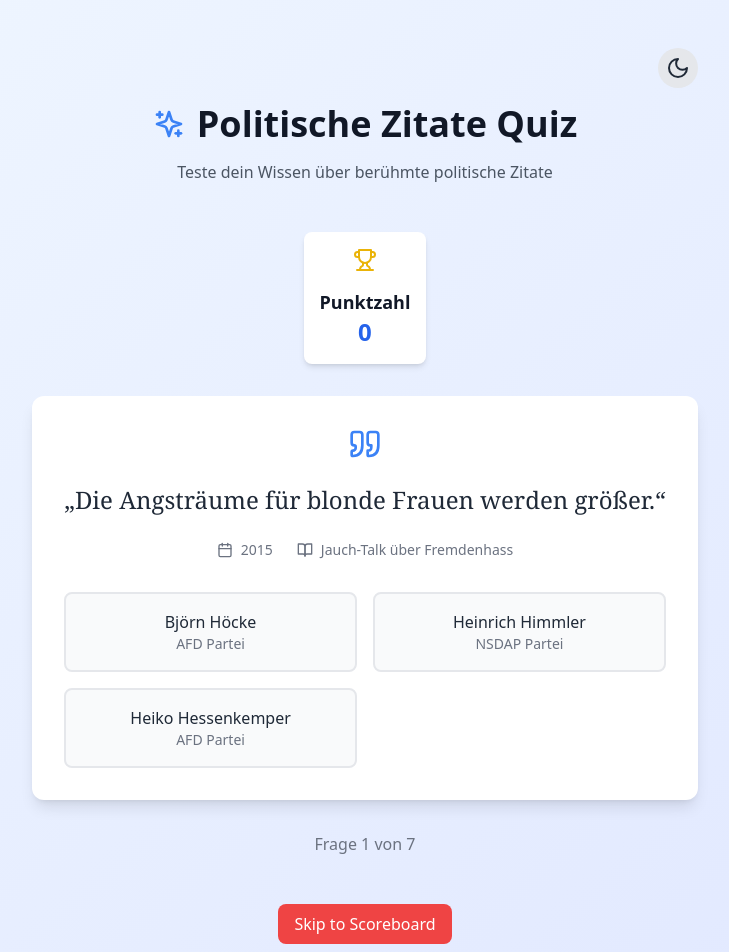
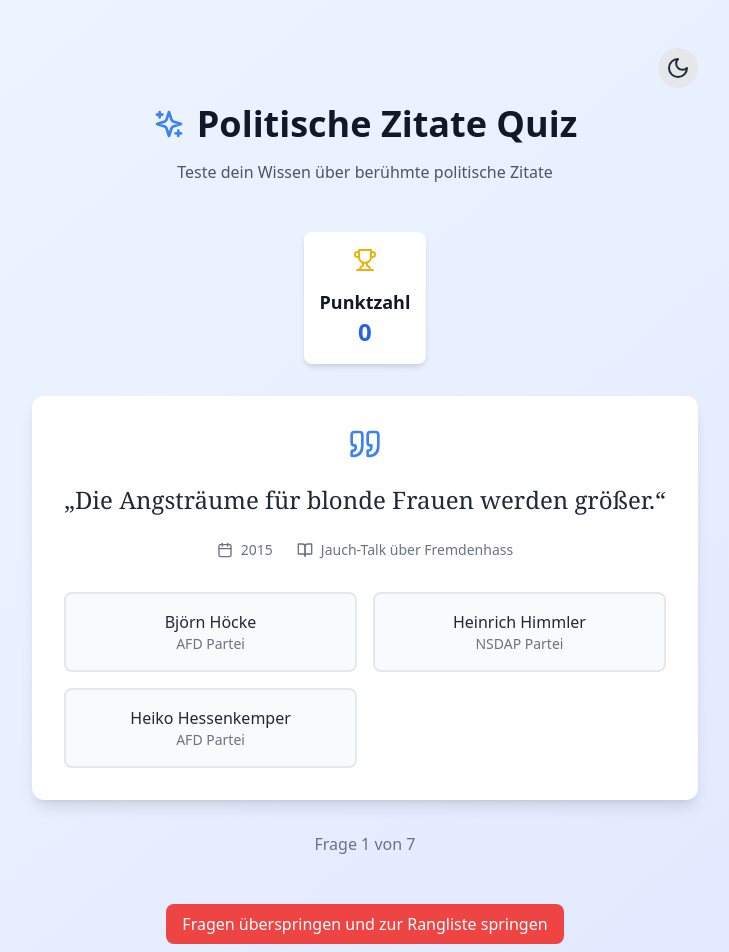
Before and after one commit to Zzackllack/Politk-Projekt, a React (Vite) app: page / in a window 1280 px wide. Shown: the top 952 px of the page, without its empty margins (275-1004 px from the left). Built offline with nearby package versions, Linux system fonts and the light colour scheme.

Commit message:
Translate "Skip to Scoreboard" button text to German

```diff
--- a/src/App.tsx
+++ b/src/App.tsx
@@ -92,7 +92,7 @@ export default function App() {
                       onClick={skipToGameOver}
                       className="mt-4 px-4 py-2 bg-red-500 text-white rounded-lg hover:bg-red-600 transition-colors"
                     >
-                      Skip to Scoreboard
+                      Fragen überspringen und zur Rangliste springen
                     </button>
                   </div>
                 </>
```
